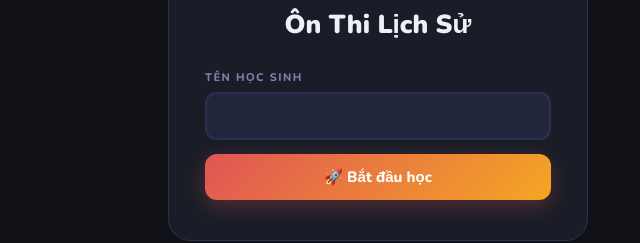
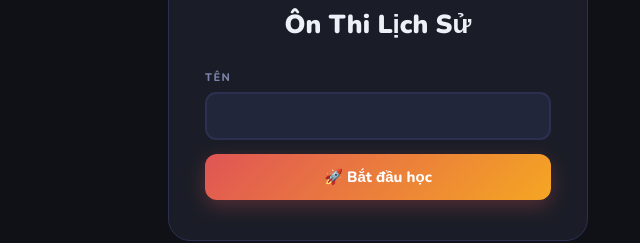
Before and after one commit to iemdes/on-thi-tn-su, a plain HTML site: page index.html in a window 1280 px wide. Shown: the part 313-556 px from the top of the page, 262-902 px from the left. Drawn offline with nearby package versions, Linux system fonts and the light colour scheme.

Commit message:
Update index.html

```diff
--- a/index.html
+++ b/index.html
@@ -373,7 +373,7 @@ body::before{content:'';position:fixed;inset:0;pointer-events:none;
       <span class="login-emoji">📚</span>
       <h2>Ôn Thi Lịch Sử</h2>
       <p> <strong></strong></p>
-      <label class="field-label">Tên học sinh</label>
+      <label class="field-label">Tên </label>
       <input class="inp" id="loginName" placeholder="" maxlength="40"
         onkeydown="if(event.key==='Enter')doLogin()">
       <div class="err-msg" id="loginErr">Vui lòng nhập tên của bạn!</div>
```
